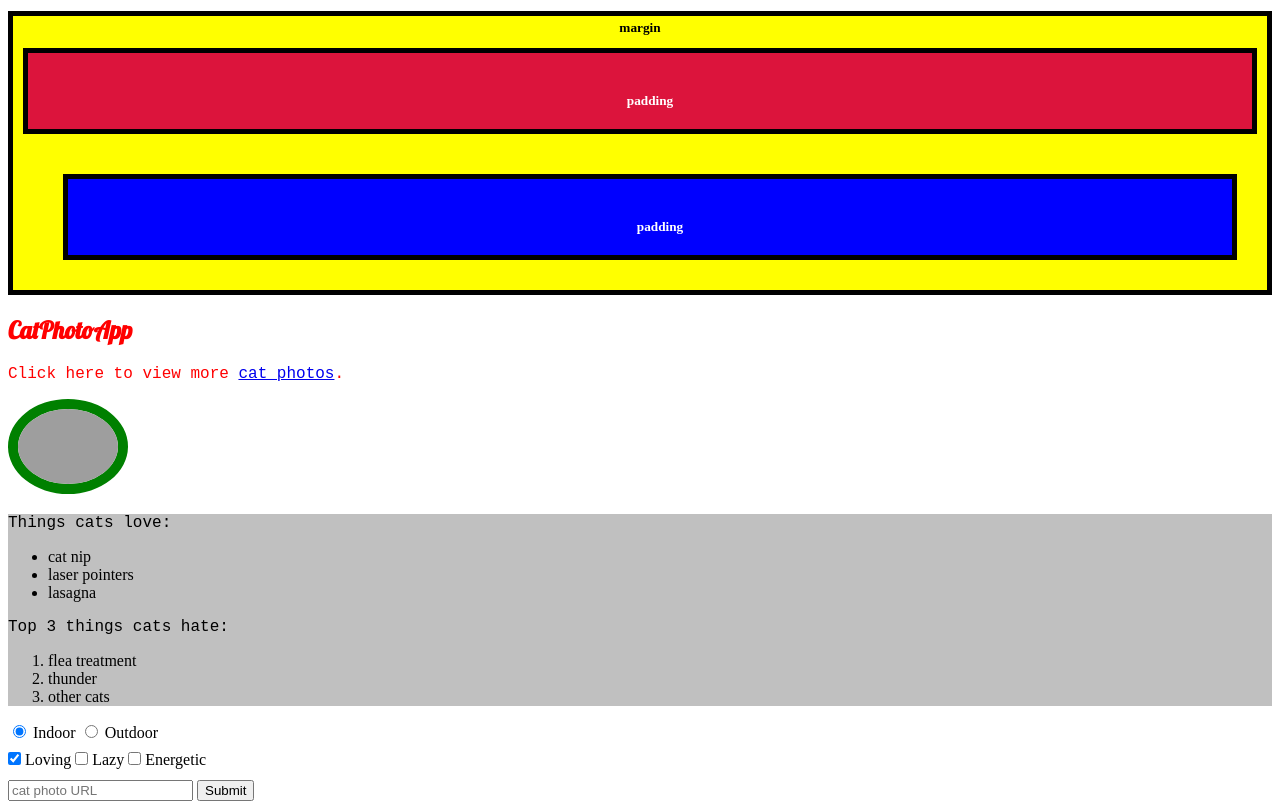
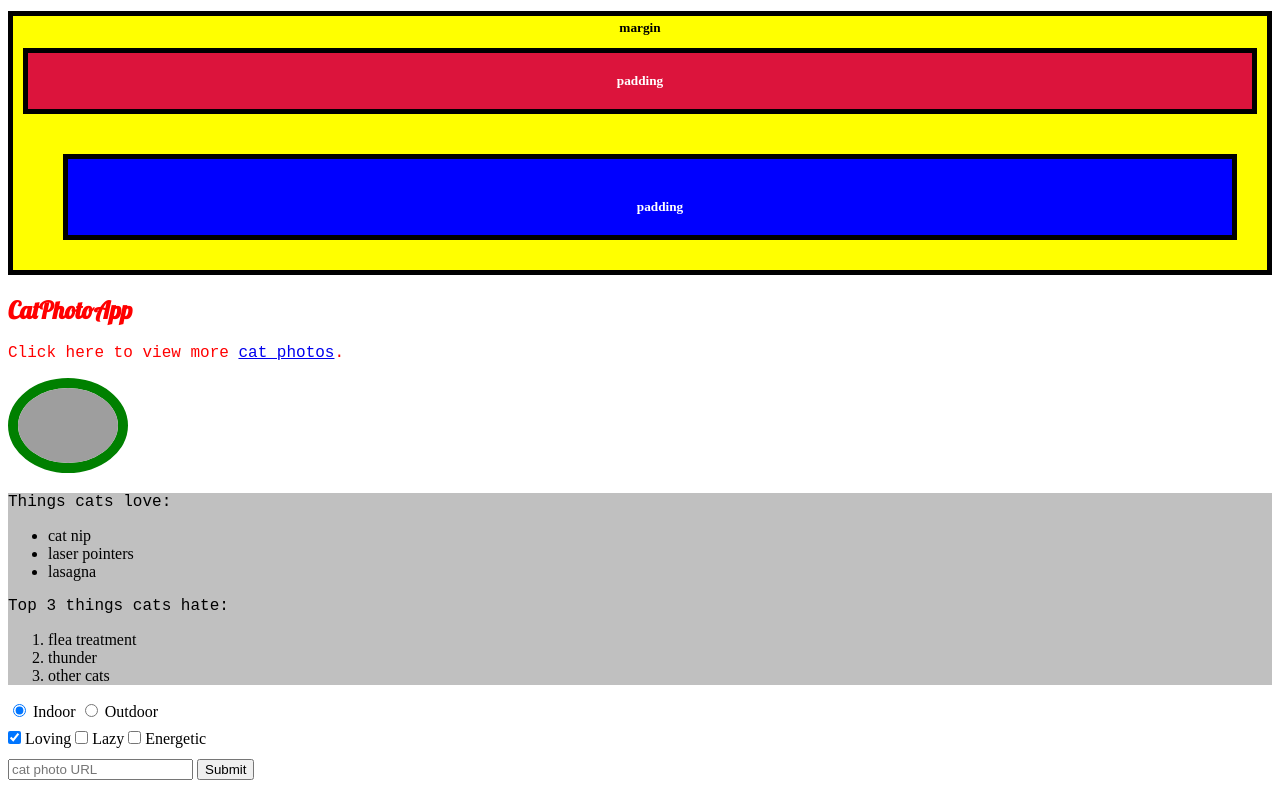
Before and after one commit to tur104/it_incud, a plain HTML site: page freeCodeCamp/inbex.html in a window 1280 px wide. Shown: the part 61-870 px from the top of the page. After the commit the page ends 849 px from the top, so only its background shows below. Drawn offline with Linux system fonts and the light colour scheme; grey boxes are pictures that could not be loaded.

Commit message:
Understand Absolute versus Relative Units

```diff
--- a/freeCodeCamp/css/style.css
+++ b/freeCodeCamp/css/style.css
@@ -18,10 +18,7 @@
 .red-box {
    background-color: crimson;
    color: #fff;
-   padding-top: 40px;
-   padding-right: 20px;
-   padding-bottom: 20px;
-   padding-left: 40px;
+   padding: 1.5em;
 }
 
 .blue-box {
```
